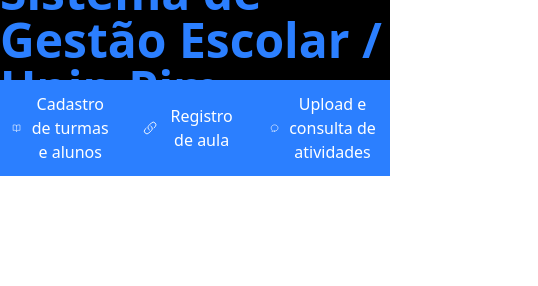
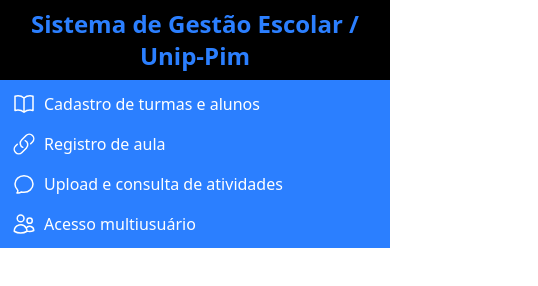
Before and after one commit to Leooozzz/PimTrabalho, a website: page index.html in a window 390 px wide. Shown: the whole page, 538 px wide, since content can reach past the window. Drawn offline with Linux system fonts and the light colour scheme.

Commit message:
TrabalhoResponsivo

```diff
--- a/index.html
+++ b/index.html
@@ -1,20 +1,21 @@
 <html lang="en">
 <head>
-    <meta charset="UTF-8">
-    <meta name="viewport" content="width=device-width, initial-scale=1.0">
-    <title>Document</title>
-    <link rel="stylesheet" href="./src/output.css">
+  <meta charset="UTF-8">
+  <meta name="viewport" content="width=device-width, initial-scale=1.0">
+  <title>Document</title>
+  <link rel="stylesheet" href="./src/output.css">
 </head>
 <body class="mx-auto">
   <header>
-    <div class="bg-black h-20 flex justify-center items-center font-sans font-bold">
-      <h1 class="text-blue-500 text-5xl">Sistema de Gestão Escolar / Unip-Pim</h1>
+    <div class="bg-black h-20 flex justify-center items-center font-sans font-bold px-4 text-center">
+      <h1 class="text-blue-500 text-2xl sm:text-3xl md:text-5xl">Sistema de Gestão Escolar / Unip-Pim</h1>
     </div>
   </header>
-<!--Area de navegacao-->
+
+
   <nav>
-    <div class="p-3 bg-blue-500 flex justify-between">
-      <ul class="flex space-x-8">
+    <div class="p-3 bg-blue-500">
+      <ul class="flex flex-col sm:flex-row sm:space-x-8 space-y-4 sm:space-y-0 items-start sm:items-center">
 
 
         <li class="flex items-center space-x-2 text-white">
@@ -50,11 +51,13 @@
       </ul>
     </div>
   </nav>
+
   <main>
-    <div id="conteudo">
+    <div id="conteudo" class="p-4 max-w-5xl mx-auto">
+
     </div>
   </main>
+
+  <script src="/script/main.js"></script>
 </body>
-
-<script src="/script/main.js"></script>
 </html>
```
Also changed, not shown: src/output.css.
